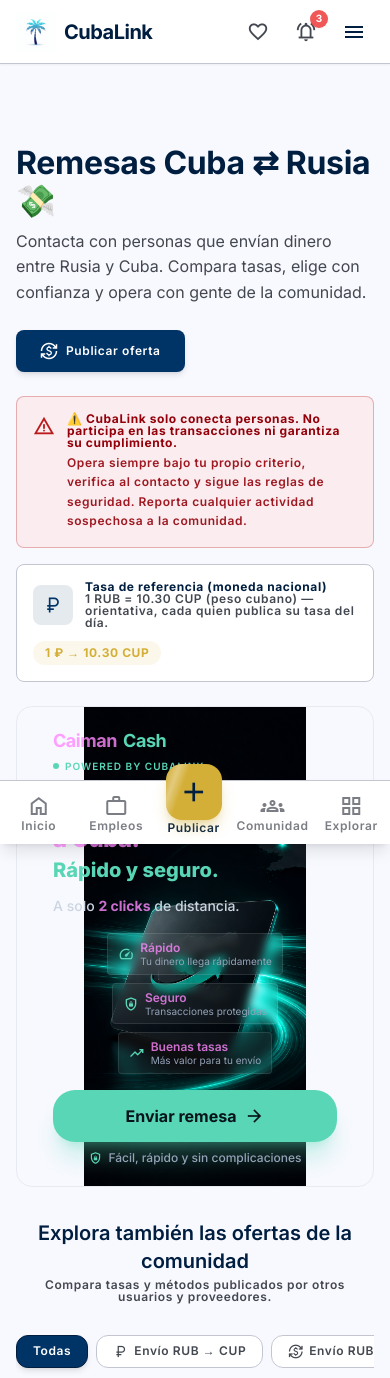
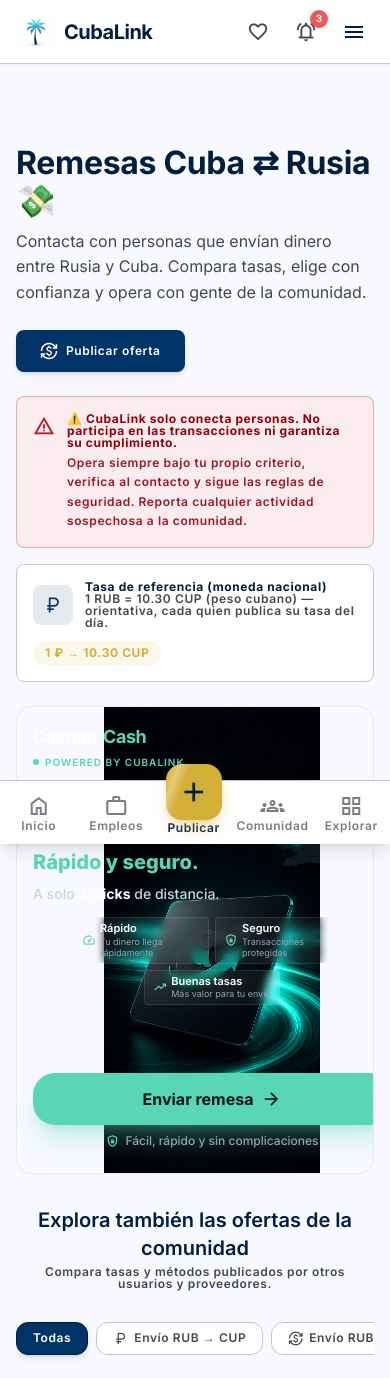
Before and after one commit to jorge0902/cubalink, a React (Vite) app in the folder CubaLink-Frontend/: page /remesas in a window 390 px wide. Shown: the top 1378 px of the page. Built offline with nearby package versions, Linux system fonts and the light colour scheme.

Commit message:
fix(remesas): mobile banner v4 - 100vw width, full text wrap, CTA at bottom, all content inside card

```diff
--- a/CubaLink-Frontend/src/components/CaimanCashBanner.jsx
+++ b/CubaLink-Frontend/src/components/CaimanCashBanner.jsx
@@ -9,21 +9,13 @@
       className="relative overflow-hidden rounded-2xl border border-outline-variant/30 mb-8 animate-fade-in-up"
       aria-labelledby="caiman-hero-title"
     >
-      {/* NO overlay oscuro - la imagen se ve limpia */}
-
+      {/* ===== DESKTOP: Horizontal layout with background-image (UNCHANGED) ===== */}
+      <div className="hidden md:block" style={{ backgroundImage: `url(${caimanBgDesktop})`, backgroundSize: 'cover', backgroundPosition: 'center', backgroundRepeat: 'no-repeat', borderRadius: '1.25rem' }}>
         <div className="relative z-10 w-full max-w-7xl mx-auto px-4 sm:px-6 md:px-8 lg:px-12">
-        {/* ===== DESKTOP: Horizontal layout with background-image (UNCHANGED) ===== */}
-        <div className="hidden md:flex md:items-center md:justify-between gap-8 md:gap-12 min-h-[280px] lg:min-h-[320px]"
-             style={{
-               backgroundImage: `url(${caimanBgDesktop})`,
-               backgroundSize: 'cover',
-               backgroundPosition: 'center',
-               backgroundRepeat: 'no-repeat',
-               borderRadius: '1.25rem',
-             }}>
+          <div className="flex md:items-center md:justify-between gap-8 md:gap-12 min-h-[280px] lg:min-h-[320px]">
             {/* Left Content Area - texto a la izquierda */}
             <div className="flex-1 min-w-0 md:max-w-2xl text-left px-6 md:px-10 lg:px-12 py-10 md:py-12 lg:py-14">
-            {/* Brand identifier - solo si no está en la imagen */}
+              {/* Brand identifier */}
               <div className="mb-6 md:mb-8">
                 <span className="text-white/60 text-xs sm:text-sm font-medium tracking-widest uppercase">
                   Caiman Cash
@@ -106,98 +98,102 @@
             </div>
 
             {/* Right Visual Area - espacio reservado para el caimán/logo en el fondo */}
-          {/* En desktop: el fondo ya tiene la tarjeta/logo a la derecha */}
             <div className="hidden md:block w-[280px] md:w-[320px] lg:w-[360px] flex-shrink-0" aria-hidden="true">
               {/* Espacio reservado - el fondo ya tiene la visual del caimán */}
             </div>
           </div>
+        </div>
+      </div>
 
-        {/* ===== MOBILE: Vertical layout with new mobile image, everything INSIDE ===== */}
-        <div className="md:hidden relative"
+      {/* ===== MOBILE: Full-width vertical layout with new mobile-exclusive image ===== */}
+      {/* FIX 1: 100% viewport width, no margins, fully responsive */}
+      {/* FIX 2: All text uses CSS custom classes with word-break */}
+      {/* FIX 3: No pink colors, all text #FFFFFF or palette colors */}
+      {/* FIX 4: CTA positioned at bottom inside image bounds */}
+      <div className="md:hidden caiman-mobile-banner">
+        <div
+          className="caiman-mobile-banner"
           style={{
             backgroundImage: `url(${caimanBgMobile})`,
-               backgroundSize: 'contain',
-               backgroundPosition: 'center bottom',
-               backgroundRepeat: 'no-repeat',
-               borderRadius: '1.25rem',
-             }}>
-          {/* Container with padding to keep content within banner bounds */}
-          <div className="relative z-10 px-5 py-5 pb-8">
+          }}
+        >
+          {/* Content overlay - all text and CTA INSIDE the banner image bounds */}
+          <div className="relative z-10 px-4 py-4 pb-28">
             {/* Brand identifier */}
-            <div className="mb-4">
+            <div className="mb-3">
               <div className="flex items-center gap-1.5">
-                <span className="text-[#F8FC] text-lg font-bold tracking-tight">Caiman</span>
-                <span className="text-[#59D6B5] text-lg font-bold tracking-tight">Cash</span>
+                <span className="caiman-mobile-white-text text-lg font-bold tracking-tight caiman-mobile-text">Caiman</span>
+                <span className="caiman-mobile-turquoise-text text-lg font-bold tracking-tight caiman-mobile-text">Cash</span>
               </div>
               <div className="flex items-center gap-1.5 mt-1">
                 <span className="w-1.5 h-1.5 rounded-full bg-[#59D6B5]" />
-                <span className="text-[#59D6B5] text-[10px] font-semibold tracking-widest uppercase">
+                <span className="caiman-mobile-turquoise-text text-[10px] font-semibold tracking-widest uppercase caiman-mobile-text">
                   POWERED BY CUBALINK
                 </span>
               </div>
             </div>
 
             {/* Main Title */}
-            <h2 id="caiman-hero-title-mobile" className="text-[#F8FC] text-2xl font-extrabold leading-tight tracking-tight mb-1">
+            <h2 id="caiman-hero-title-mobile" className="caiman-mobile-white-text text-2xl font-extrabold leading-tight tracking-tight mb-1 caiman-mobile-text">
               Envía dinero
             </h2>
-            <h2 className="text-[#F8FC] text-2xl font-extrabold leading-tight tracking-tight mb-1">
+            <h2 className="caiman-mobile-white-text text-2xl font-extrabold leading-tight tracking-tight mb-1 caiman-mobile-text">
               a Cuba.
             </h2>
-            <p className="text-[#59D6B5] text-xl font-extrabold leading-tight mb-3">
+            <p className="caiman-mobile-turquoise-text text-xl font-extrabold leading-tight mb-2 caiman-mobile-text">
               Rápido y seguro.
             </p>
 
             {/* Subtitle */}
-            <p className="text-[#CBD5E1] text-sm font-medium leading-relaxed mb-4">
-              A solo <span className="font-bold text-[#F8FC]">2 clicks</span> de distancia.
+            <p className="caiman-mobile-subtitle-gray text-sm font-medium leading-relaxed mb-3 caiman-mobile-text">
+              A solo <span className="font-bold caiman-mobile-white-text">2 clicks</span> de distancia.
             </p>
 
-            {/* Benefits Row - horizontal on mobile */}
-            <div className="flex flex-wrap justify-center gap-2 mb-20">
+            {/* Benefits Row - horizontal, compact and within card */}
+            <div className="flex flex-wrap justify-center gap-1.5 mb-14">
               {/* Benefit 1: Rápido */}
-              <div className="flex items-center gap-1.5 px-2.5 py-1.5 bg-white/5 backdrop-blur-sm rounded-lg border border-white/10 min-w-[120px]">
-                <MaterialIcon name="speed" className="text-[#59D6B5] text-[16px] flex-shrink-0" />
+              <div className="flex items-center gap-1 px-2 py-1 bg-white/5 backdrop-blur-sm rounded-lg border border-white/10 min-w-[110px]">
+                <MaterialIcon name="speed" className="caiman-mobile-turquoise-text text-[14px] flex-shrink-0" />
                 <div>
-                  <div className="text-[#F8FC] text-xs font-semibold leading-tight">Rápido</div>
-                  <div className="text-[#94A3B8] text-[10px] leading-tight">Tu dinero llega rápidamente</div>
+                  <div className="caiman-mobile-white-text text-[11px] font-semibold leading-tight caiman-mobile-text">Rápido</div>
+                  <div className="caiman-mobile-gray-text text-[9px] leading-tight caiman-mobile-text max-w-[100px]">Tu dinero llega rápidamente</div>
                 </div>
               </div>
 
               {/* Benefit 2: Seguro */}
-              <div className="flex items-center gap-1.5 px-2.5 py-1.5 bg-white/5 backdrop-blur-sm rounded-lg border border-white/10 min-w-[120px]">
-                <MaterialIcon name="shield_lock" className="text-[#59D6B5] text-[16px] flex-shrink-0" />
+              <div className="flex items-center gap-1 px-2 py-1 bg-white/5 backdrop-blur-sm rounded-lg border border-white/10 min-w-[110px]">
+                <MaterialIcon name="shield_lock" className="caiman-mobile-turquoise-text text-[14px] flex-shrink-0" />
                 <div>
-                  <div className="text-[#F8FC] text-xs font-semibold leading-tight">Seguro</div>
-                  <div className="text-[#94A3B8] text-[10px] leading-tight">Transacciones protegidas</div>
+                  <div className="caiman-mobile-white-text text-[11px] font-semibold leading-tight caiman-mobile-text">Seguro</div>
+                  <div className="caiman-mobile-gray-text text-[9px] leading-tight caiman-mobile-text max-w-[100px]">Transacciones protegidas</div>
                 </div>
               </div>
 
               {/* Benefit 3: Buenas tasas */}
-              <div className="flex items-center gap-1.5 px-2.5 py-1.5 bg-white/5 backdrop-blur-sm rounded-lg border border-white/10 min-w-[120px]">
-                <MaterialIcon name="trending_up" className="text-[#59D6B5] text-[16px] flex-shrink-0" />
+              <div className="flex items-center gap-1 px-2 py-1 bg-white/5 backdrop-blur-sm rounded-lg border border-white/10 min-w-[110px]">
+                <MaterialIcon name="trending_up" className="caiman-mobile-turquoise-text text-[14px] flex-shrink-0" />
                 <div>
-                  <div className="text-[#F8FC] text-xs font-semibold leading-tight">Buenas tasas</div>
-                  <div className="text-[#94A3B8] text-[10px] leading-tight">Más valor para tu envío</div>
+                  <div className="caiman-mobile-white-text text-[11px] font-semibold leading-tight caiman-mobile-text">Buenas tasas</div>
+                  <div className="caiman-mobile-gray-text text-[9px] leading-tight caiman-mobile-text max-w-[100px]">Más valor para tu envío</div>
                 </div>
               </div>
             </div>
 
-            {/* CTA Button - positioned to overlap with image lower area */}
-            <div className="flex flex-col items-stretch gap-2 absolute bottom-5 left-0 right-0 px-5">
+            {/* CTA Button - positioned at bottom of image, fully inside banner bounds */}
+            <div className="absolute bottom-6 left-0 right-0 flex flex-col items-stretch gap-2 px-4">
               <Link
                 to="https://caimancash.vercel.app"
                 target="_blank"
                 rel="noopener noreferrer"
-                className="group inline-flex items-center justify-center gap-2 bg-[#59D6B5] text-[#06131B] px-6 py-3.5 rounded-[22px] font-bold text-base transition-all duration-200 hover:bg-[#6DE8C7] hover:-translate-y-0.5 active:scale-[0.98] shadow-xl shadow-[#59D6B5]/30 hover:shadow-[#59D6B5]/40 focus:outline-none focus:ring-4 focus:ring-[#59D6B5]/50 focus:ring-offset-2 focus:ring-offset-[#06131B]"
+                className="group inline-flex items-center justify-center gap-2 caiman-mobile-button px-6 py-3.5 rounded-[22px] font-bold text-base transition-all duration-200 hover:bg-[#6DE8C7] hover:-translate-y-0.5 active:scale-[0.98] shadow-xl shadow-[#59D6B5]/30 hover:shadow-[#59D6B5]/40 focus:outline-none focus:ring-4 focus:ring-[#59D6B5]/50 focus:ring-offset-2 focus:ring-offset-[#06131B] caiman-mobile-text"
                 aria-label="Enviar remesa con Caiman Cash - Se abre en nueva pestaña"
               >
                 Enviar remesa
                 <MaterialIcon name="arrow_forward" className="text-[20px] transition-transform group-hover:translate-x-1" />
               </Link>
 
-              <div className="flex items-center justify-center gap-1.5 text-[#94A3B8] text-xs font-medium">
-                <MaterialIcon name="shield_lock" className="text-[#59D6B5] text-[14px]" />
+              <div className="flex items-center justify-center gap-1.5 caiman-mobile-gray-text text-xs font-medium caiman-mobile-text">
+                <MaterialIcon name="shield_lock" className="caiman-mobile-turquoise-text text-[14px]" />
                 <span>Fácil, rápido y sin complicaciones</span>
               </div>
             </div>
--- a/CubaLink-Frontend/src/index.css
+++ b/CubaLink-Frontend/src/index.css
@@ -180,3 +180,50 @@
 .main-content {
   padding-top: 4rem;
 }
+
+/* ===== Caiman Cash Mobile Banner Custom CSS ===== */
+.caiman-mobile-banner {
+  width: 100vw;
+  position: relative;
+  left: 0;
+  right: 0;
+  margin-left: 0;
+  margin-right: 0;
+  background-size: contain;
+  background-position: center bottom;
+  background-repeat: no-repeat;
+}
+
+.caiman-mobile-text {
+  word-break: break-word !important;
+  hyphens: auto;
+}
+
+.caiman-mobile-white-text {
+  color: #FFFFFF !important;
+}
+
+.caiman-mobile-turquoise-text {
+  color: #59D6B5 !important;
+}
+
+.caiman-mobile-gray-text {
+  color: #94A3B8 !important;
+}
+
+.caiman-mobile-subtitle-gray {
+  color: #CBD5E1 !important;
+}
+
+.caiman-mobile-microcopy {
+  color: #A7B8B5 !important;
+}
+
+.caiman-mobile-navy-text {
+  color: #06131B !important;
+}
+
+.caiman-mobile-button {
+  background-color: #59D6B5 !important;
+  color: #06131B !important;
+}
```
Lines whose indentation alone changed are shown as unchanged.
